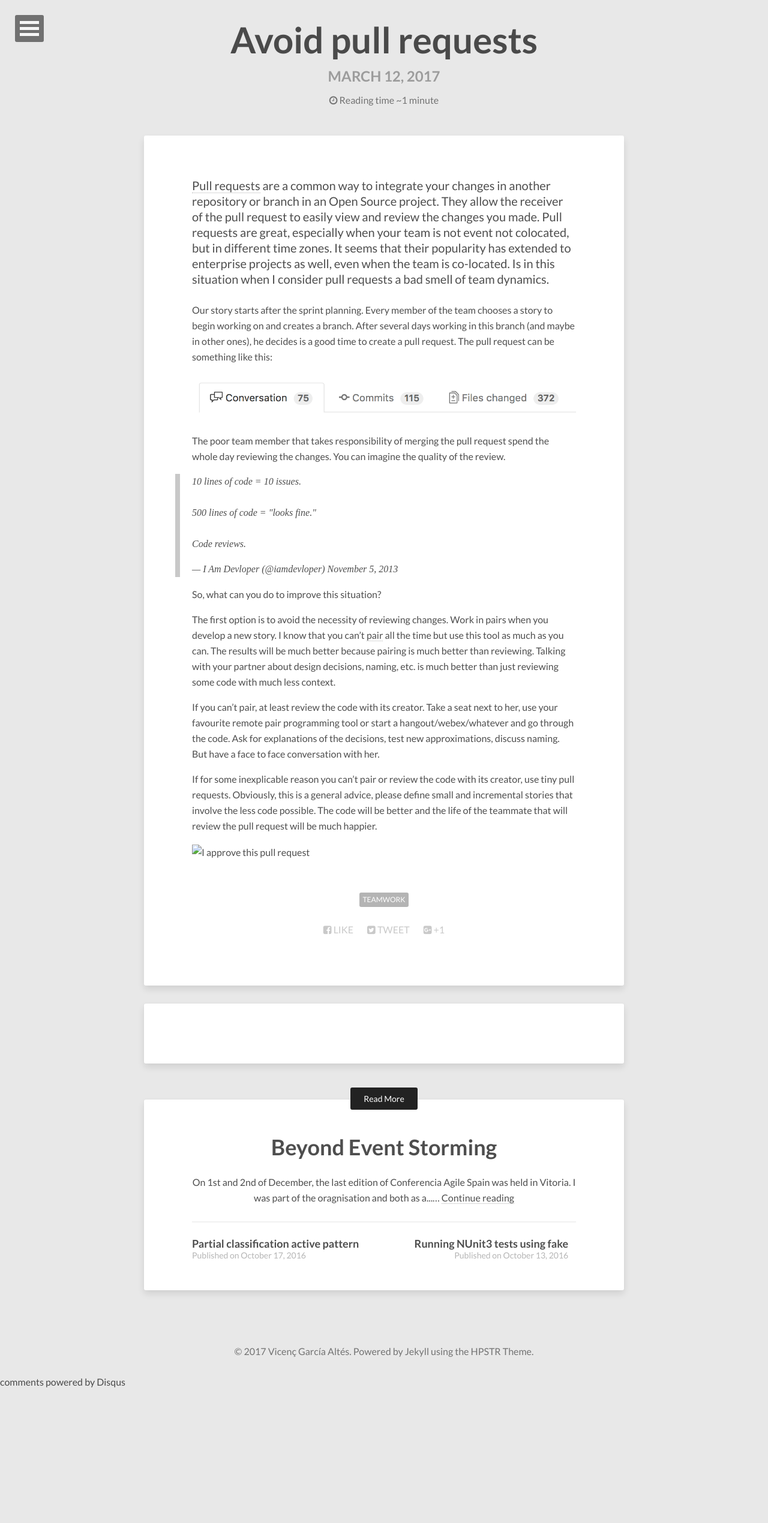
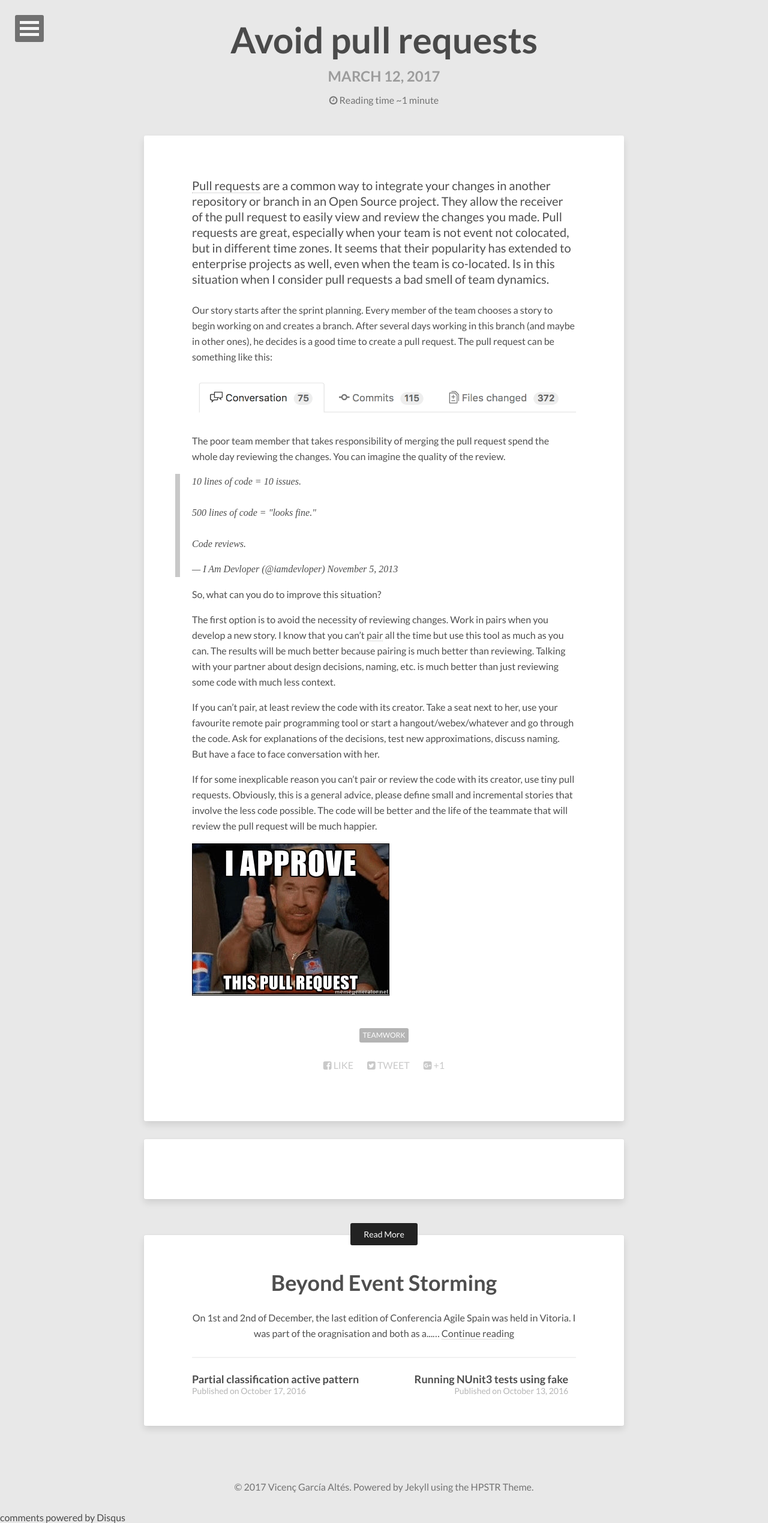
Before and after one commit to vgaltes/vgaltes.github.io, a Jekyll site: the page built from _posts/2017-03-12-Avoid-pull-requests.md, in a window 1280 px wide. Shown: the whole page at 60% size. Built offline with Jekyll 4.4.1, drawn with Linux system fonts in a browser that asks for light colours; nearby versions of some CDN libraries; comment, search, counter and statistics services are not loaded; before the commit the page ends 2313 px from its top, so only the background shows below that.

Commit message:
Fixed image path.

```diff
--- a/_posts/2017-03-12-Avoid-pull-requests.md
+++ b/_posts/2017-03-12-Avoid-pull-requests.md
@@ -34,4 +34,4 @@ If you can't pair, at least review the code with its creator. Take a seat next t
 
 If for some inexplicable reason you can't pair or review the code with its creator, use tiny pull requests. Obviously, this is a general advice, please define small and incremental stories that involve the less code possible. The code will be better and the life of the teammate that will review the pull request will be much happier.
 
-![I approve this pull request](chuck-norris-pull-request.jpg)
+![I approve this pull request](/images/chuck-norris-pull-request.jpg)
```
